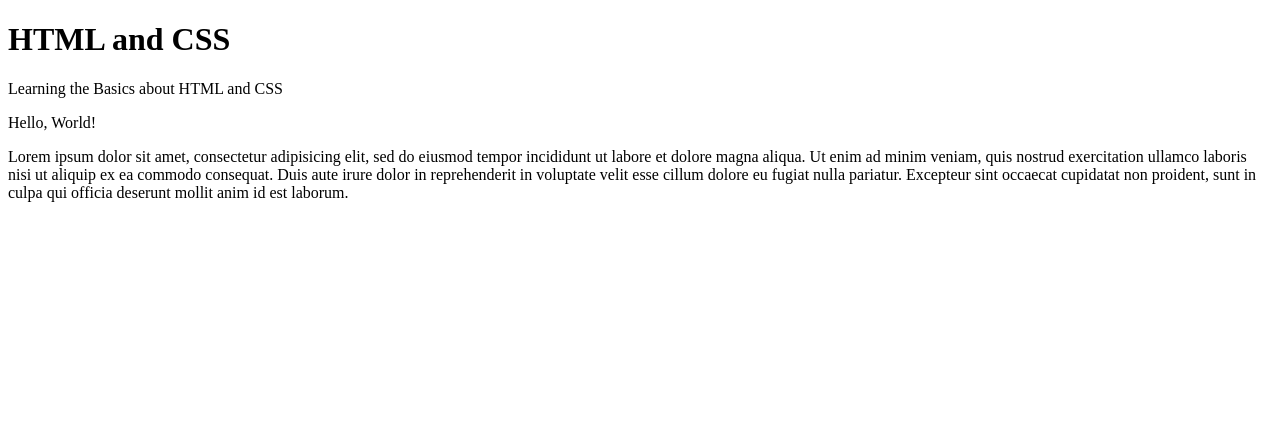
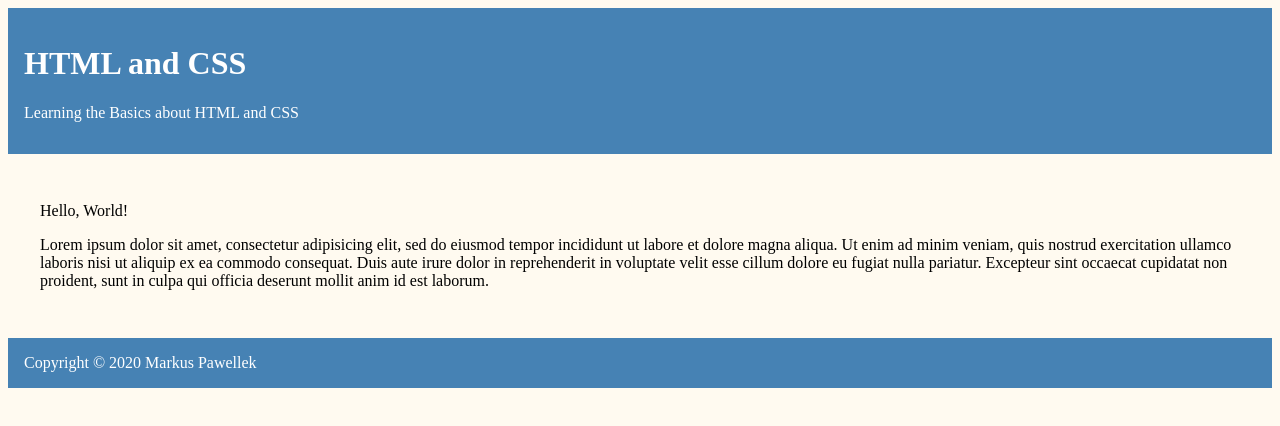
Before and after one commit to lyrahgames/html-css-basics, a plain HTML site: page index.html in a window 1280 px wide. Drawn offline with Linux system fonts and the light colour scheme.

Commit message:
Add basic CSS style

```diff
--- /dev/null
+++ b/css/style.css
@@ -0,0 +1,20 @@
+body {
+  background-color: floralwhite;
+  color: black;
+}
+
+header {
+  background-color: steelblue;
+  color: white;
+  padding: 1rem;
+}
+
+main {
+  padding: 2rem;
+}
+
+footer {
+  background-color: steelblue;
+  color: white;
+  padding: 1rem;
+}
--- a/index.html
+++ b/index.html
@@ -4,6 +4,7 @@
   <meta charset="utf-8">
   <meta name="viewport"
         content="width=device-width, initial-scale=1.0, shrink-to-fit=no">
+  <link rel="stylesheet" type="text/css" href="css/style.css">
   <title>Learning HTML and CSS Basics</title>
   <meta name="description"
         content="Test Website for Learning the Basics about HTML and CSS">
@@ -27,6 +28,8 @@
       proident, sunt in culpa qui officia deserunt mollit anim id est laborum.
     </p>
   </main>
-  <footer></footer>
+  <footer>
+    Copyright © 2020 Markus Pawellek
+  </footer>
 </body>
 </html>
```
